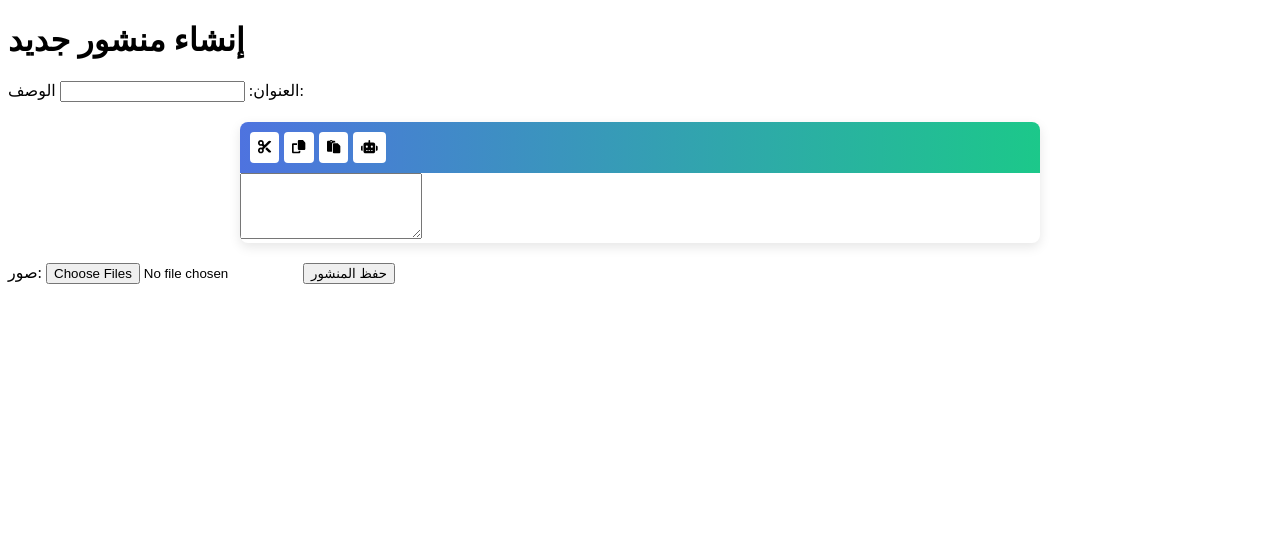
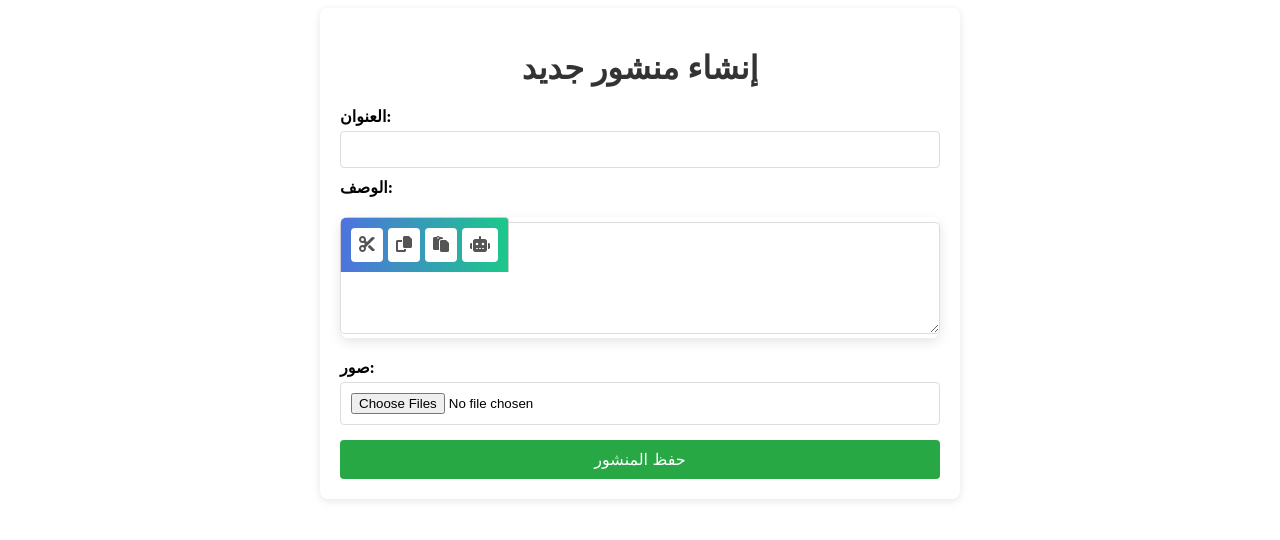
Before and after one commit to mo-shft/seo-moshft, a PHP site: page /admin/TEST_POST.php in a window 1280 px wide. Shown: the top 540 px of the page. Run offline with PHP 8.4, Linux system fonts and the light colour scheme; a stand-in replaces the project's code that opens the database connection; some libraries are stand-ins or nearby versions.

Commit message:
Update styles.css

```diff
--- a/admin/styles.css
+++ b/admin/styles.css
@@ -1,4 +1,141 @@
-/* إعدادات عامة للصفحة */
+/*
+******************************************************************************************************************
+This plugin was developed by Engineer Mohamed Shaaban. You can visit the following website:
+
+https://moshft.hup.icu
+
+Powerd by moshft
+******************************************************************************************************************
+*/
+
+/* تنسيق الحاوية */
+.container {
+    max-width: 600px;
+    margin: 0 auto;
+    background-color: #fff;
+    border-radius: 8px;
+    padding: 20px;
+    box-shadow: 0 2px 8px rgba(0,0,0,0.1);
+}
+
+/* تنسيق العنوان الرئيسي */
+h1 {
+    text-align: center;
+    margin-bottom: 20px;
+    color: #333;
+}
+
+/* تنسيق العناصر داخل الفورم */
+form label {
+    font-weight: bold;
+    margin-top: 10px;
+    display: block;
+}
+
+form input[type="text"],
+form textarea,
+form input[type="file"] {
+    width: 100%;
+    padding: 10px;
+    margin-top: 5px;
+    border: 1px solid #ddd;
+    border-radius: 4px;
+    box-sizing: border-box;
+}
+
+/* زر الإرسال */
+form input[type="submit"] {
+    background-color: #28a745;
+    color: #fff;
+    border: none;
+    padding: 10px 20px;
+    margin-top: 15px;
+    border-radius: 4px;
+    cursor: pointer;
+    width: 100%;
+    font-size: 16px;
+}
+
+form input[type="submit"]:hover {
+    background-color: #218838;
+}
+
+/* محرر النصوص مع شريط الأدوات */
+.editor-container {
+    position: relative;
+    margin-bottom: 20px;
+}
+
+.toolbar {
+    position: absolute;
+    top: 0;
+    left: 0;
+    background-color: #e9ecef;
+    border: 1px solid #ccc;
+    border-bottom: none;
+    border-radius: 4px 4px 0 0;
+    padding: 5px;
+    display: flex;
+    gap: 5px;
+}
+
+.toolbar button {
+    background: none;
+    border: none;
+    cursor: pointer;
+    padding: 5px;
+    font-size: 16px;
+    color: #555;
+}
+
+.toolbar button:hover {
+    color: #000;
+}
+
+/* لضمان وجود مساحة لشريط الأدوات داخل الـ textarea */
+.editor-container textarea {
+    padding-top: 40px;
+    resize: vertical;
+}
+
+/* تنسيق النافذة المنبثقة (Modal) */
+.modal {
+    display: none;
+    position: fixed;
+    z-index: 1000;
+    left: 0;
+    top: 0;
+    width: 100%;
+    height: 100%;
+    overflow: auto;
+    background-color: rgba(0,0,0,0.4);
+}
+
+.modal-content {
+    background-color: #fefefe;
+    margin: 15% auto;
+    padding: 20px;
+    border: 1px solid #888;
+    width: 80%;
+    max-width: 400px;
+    border-radius: 8px;
+    text-align: center;
+}
+
+/* زر إغلاق النافذة */
+.close {
+    color: #aaa;
+    float: right;
+    font-size: 28px;
+    font-weight: bold;
+    cursor: pointer;
+}
+
+.close:hover,
+.close:focus {
+    color: black;
+    text-decoration: none;
+}
 
 
 /* تنسيق الحاوية الرئيسية للمحرر */
```
